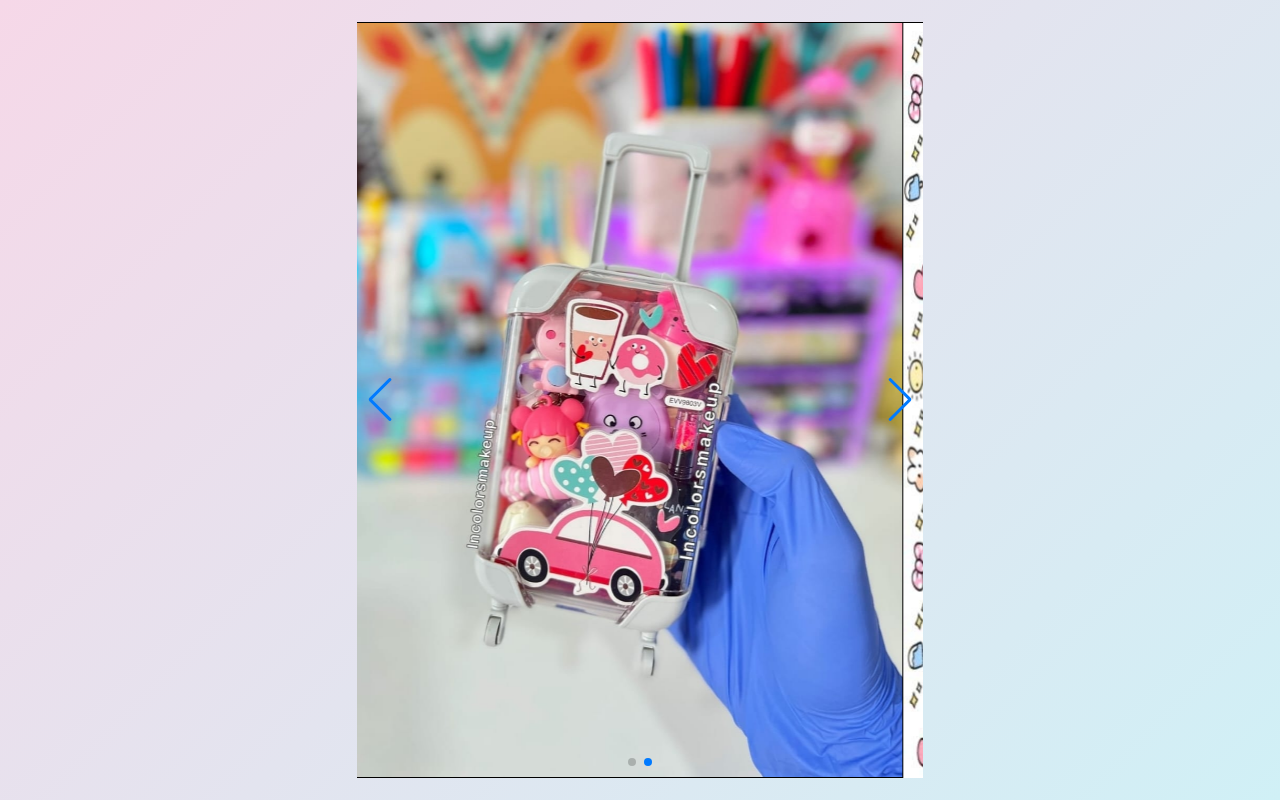
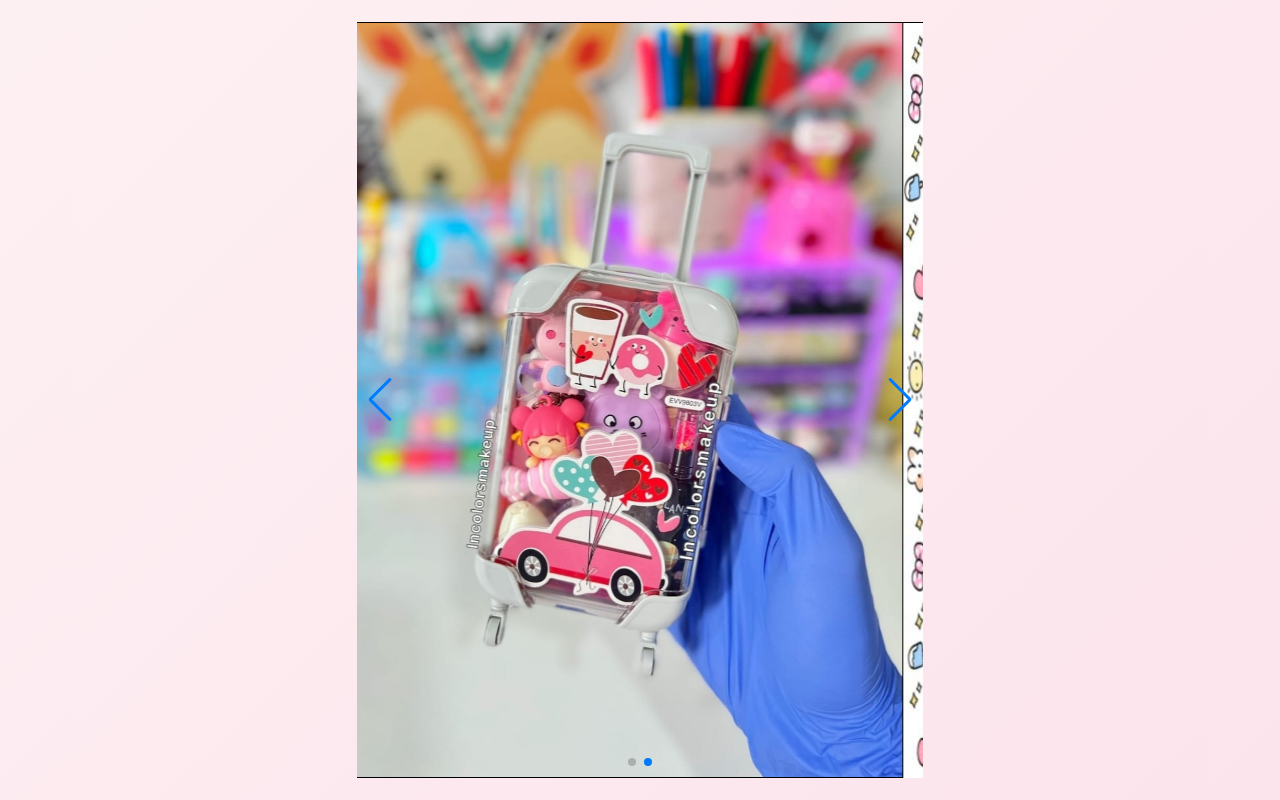
Before and after one commit to IncolorsKawaii/gallery-notion, a plain HTML site: page Kitminimaletapapeleriakawaii1.html in a window 1280 px wide. Drawn offline with nearby package versions, Linux system fonts and the light colour scheme.

Commit message:
Update Kitminimaletapapeleriakawaii1.html

```diff
--- a/Kitminimaletapapeleriakawaii1.html
+++ b/Kitminimaletapapeleriakawaii1.html
@@ -7,51 +7,73 @@
     html, body {
       margin: 0;
       padding: 0;
-      background: linear-gradient(135deg, #f6d8e8, #d0f0f6);
-      width: 100%;
-      height: 100%;
+      background: linear-gradient(135deg, #fdf0f3, #fce4ec);
       display: flex;
       justify-content: center;
       align-items: center;
+      height: 100%;
+    }
+
+    .carousel-container {
+      width: min(100%, 15cm);
+      height: 20cm;
+      overflow: hidden;
+      display: flex;
+      align-items: center;
+      justify-content: center;
+    }
+
+    .carousel {
+      position: relative;
+      width: 100%;
+      height: 100%;
+    }
+
+    .carousel img {
+      width: 100%;
+      height: auto;
+      border: 0.5px solid black;
+      object-fit: contain;
     }
 
     .swiper {
-      width: 15cm;
-      height: 20cm;
-      max-width: 100%;
-      max-height: 100%;
-      overflow: hidden;
-      box-sizing: border-box;
+      width: 100%;
+      height: 100%;
     }
 
-    .swiper-slide img {
-      width: 100%;
-      height: auto;
-      border: 0.5px solid #000;
-      display: block;
+    .swiper-button-next,
+    .swiper-button-prev {
+      color: #ff69b4;
+    }
+
+    .swiper-pagination-bullet-active {
+      background-color: #ff69b4;
     }
   </style>
   <link
     rel="stylesheet"
-    href="https://cdn.jsdelivr.net/npm/swiper@11/swiper-bundle.min.css"
+    href="https://unpkg.com/swiper/swiper-bundle.min.css"
   />
 </head>
 <body>
-  <div class="swiper">
-    <div class="swiper-wrapper">
-      <div class="swiper-slide">
-        <img src="https://raw.githubusercontent.com/IncolorsKawaii/gallery-notion/main/imagesfotos/kitmaletapapeleria1/kitminipapeleria1foto.jpg" alt="Imagen 1" />
+  <div class="carousel-container">
+    <div class="swiper carousel">
+      <div class="swiper-wrapper">
+        <div class="swiper-slide">
+          <img src="https://raw.githubusercontent.com/IncolorsKawaii/gallery-notion/main/imagesfotos/kitmaletapapeleria1/kitminipapeleria1foto.jpg" alt="Foto 1" />
+        </div>
+        <div class="swiper-slide">
+          <img src="https://raw.githubusercontent.com/IncolorsKawaii/gallery-notion/main/imagesfotos/kitmaletapapeleria1/kitminipapeleria1incluye.jpg" alt="Foto 2" />
+        </div>
       </div>
-      <div class="swiper-slide">
-        <img src="https://raw.githubusercontent.com/IncolorsKawaii/gallery-notion/main/imagesfotos/kitmaletapapeleria1/kitminipapeleria1incluye.jpg" alt="Imagen 2" />
-      </div>
+      <!-- Controles -->
+      <div class="swiper-button-next"></div>
+      <div class="swiper-button-prev"></div>
+      <div class="swiper-pagination"></div>
     </div>
-    <div class="swiper-pagination"></div>
-    <div class="swiper-button-prev"></div>
-    <div class="swiper-button-next"></div>
   </div>
 
-  <script src="https://cdn.jsdelivr.net/npm/swiper@11/swiper-bundle.min.js"></script>
+  <script src="https://unpkg.com/swiper/swiper-bundle.min.js"></script>
   <script>
     const swiper = new Swiper(".swiper", {
       loop: true,
@@ -59,13 +81,13 @@
         delay: 5000,
         disableOnInteraction: false,
       },
+      navigation: {
+        nextEl: ".swiper-button-next",
+        prevEl: ".swiper-button-prev",
+      },
       pagination: {
         el: ".swiper-pagination",
         clickable: true,
-      },
-      navigation: {
-        nextEl: ".swiper-button-next",
-        prevEl: ".swiper-button-prev",
       },
     });
   </script>
```
